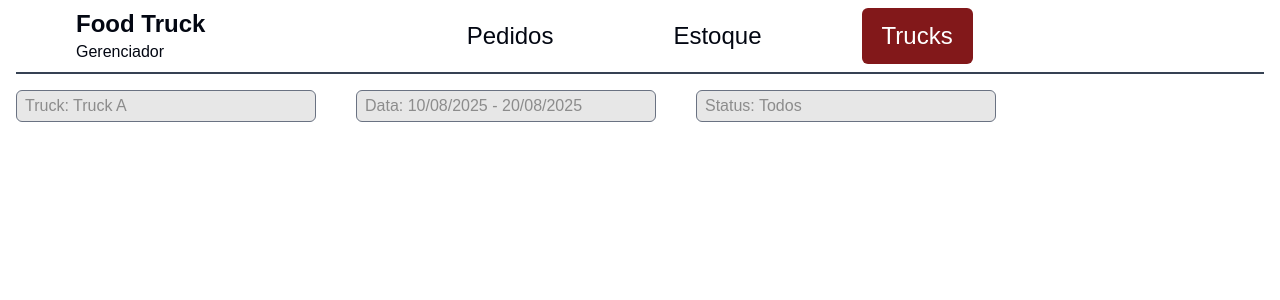
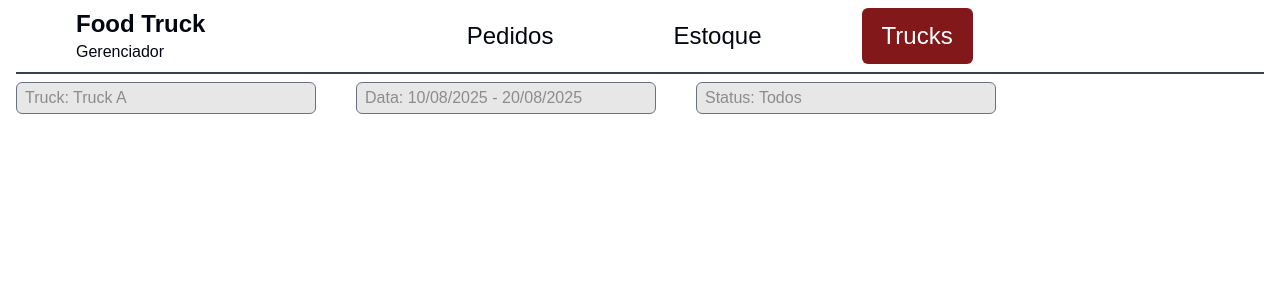
Before and after one commit to llei7e/Integrador-Food-Truck, a Next.js app in the folder web/: page /trucks in a window 1280 px wide. Shown: the top 300 px of the page. Built offline with nearby package versions, Linux system fonts and the light colour scheme; some icons are missing.

Commit message:
feat:change size

```diff
--- a/web/src/app/trucks/page.tsx
+++ b/web/src/app/trucks/page.tsx
@@ -5,7 +5,7 @@ export default function Trucks() {
   return (
     <div className="mr-4 ml-4">
       <Header/>
-      <div className="mt-4 flex justify-start items-center">
+      <div className="flex justify-start items-center">
         <Filter placeholder="Truck: Truck A" icon="bx:calendar"/>
         <Filter placeholder="Data: 10/08/2025 - 20/08/2025" icon="tabler:search"/>
         <Filter placeholder="Status: Todos" icon="hugeicons:status"/>
```
